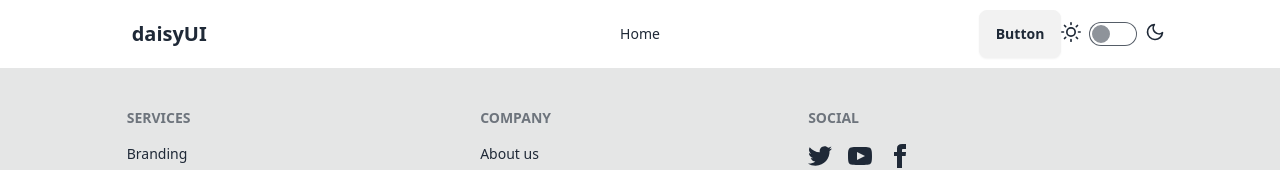
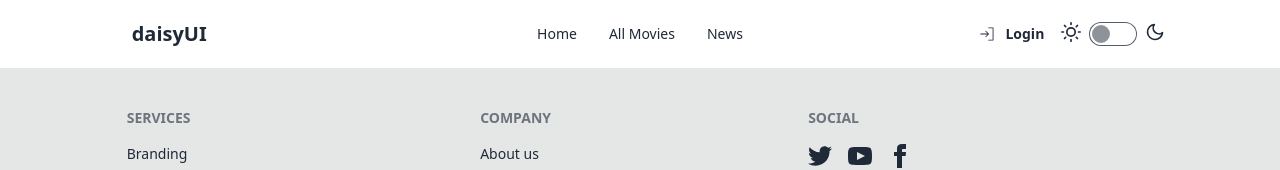
Before and after one commit to shafiul-tonoy/Cine-Craft, a React (Vite) app: page / in a window 1280 px wide. Shown: the top 170 px of the page. Built offline with nearby package versions, Linux system fonts and the light colour scheme; no server answers.

Commit message:
navbar edited

```diff
--- a/src/components/Navbar.jsx
+++ b/src/components/Navbar.jsx
@@ -1,7 +1,11 @@
-import { Link } from "react-router-dom";
+import { Link, NavLink } from "react-router-dom";
 import ThemeToggle from "./ThemeToggle";
+import { useContext } from "react";
+import { AuthContext } from "../providers/AuthProvider";
+import { PiSignOutLight, PiSignInLight  } from "react-icons/pi";
 
 export default function Navbar() {
+  const { user, logout } = useContext(AuthContext);
   const navItems = (
     <>
       <li>
@@ -9,21 +13,30 @@ export default function Navbar() {
           Home
         </Link>
       </li>
-
-      {/* {user && user?.email && (
+      <li>
+        <Link to="/" className="text-linksColor">
+          All Movies
+        </Link>
+      </li>
+      {user && user?.email && (
         <>
           <li>
-                <Link to="/profile" className="text-linksColor">
-                  My Profile
+            <Link to="/" className="text-linksColor">
+              Add Movies
             </Link>
           </li>
           <li>
-                <Link to="/update" className="text-linksColor">
-                  Update Profile
+            <Link to="/" className="text-linksColor">
+              My Favorites
             </Link>
           </li>
         </>
-          )} */}
+      )}
+      <li>
+        <Link to="/" className="text-linksColor">
+          News
+        </Link>
+      </li>
     </>
   );
 
@@ -60,7 +73,31 @@ export default function Navbar() {
         <ul className="menu menu-horizontal px-1">{navItems}</ul>
       </div>
       <div className="navbar-end">
-        <a className="btn">Button</a>
+      {user && user?.email ? (
+              <div className="flex items-center gap-1">
+                <div
+                  className="tooltip  tooltip-left"
+                  data-tip={user.displayName}
+                >
+                  <img
+                    src={user.photoURL}
+                    alt="image"
+                    className="w-10 h-10 rounded-full object-cover"
+                  ></img>
+                </div>
+                <button className="btn btn-ghost text-linksColor" onClick={logout}>
+                  Logout
+                  <PiSignOutLight  />
+                </button>
+              </div>
+            ) : (
+              <Link
+                to="/login"
+                className="btn btn-ghost "
+              > <PiSignInLight size="18" />
+                  <span className= 'text-linksColor' >Login</span>
+              </Link>
+            )}
         <ThemeToggle />
       </div>
     </div>
--- a/src/pages/Login.jsx
+++ b/src/pages/Login.jsx
@@ -151,7 +151,7 @@ export default function Login() {
               <p className="text-sm text-gray-600">
                 Don’t have an account?{" "}
                 <Link
-                  to="/auth/register"
+                  to="/register"
                   className="font-semibold text-blue-500"
                 >
                   Register
--- /dev/null
+++ b/src/pages/Register.jsx
@@ -0,0 +1,7 @@
+export default function Register(){
+    return (
+        <div>
+            <h1>Register</h1>
+        </div>
+    );
+}
```
Also changed, not shown: src/routes/Router.jsx (+15 -15 lines). Lines whose indentation alone changed are shown as unchanged.
